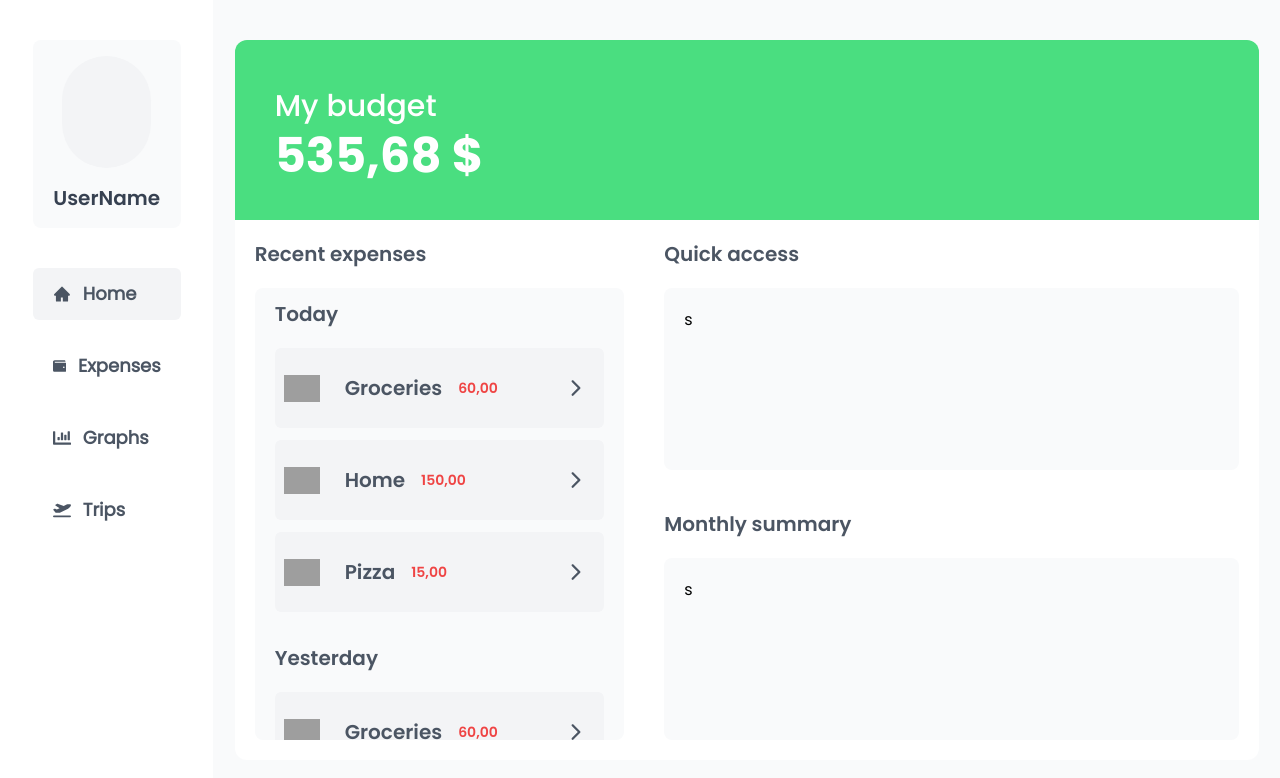
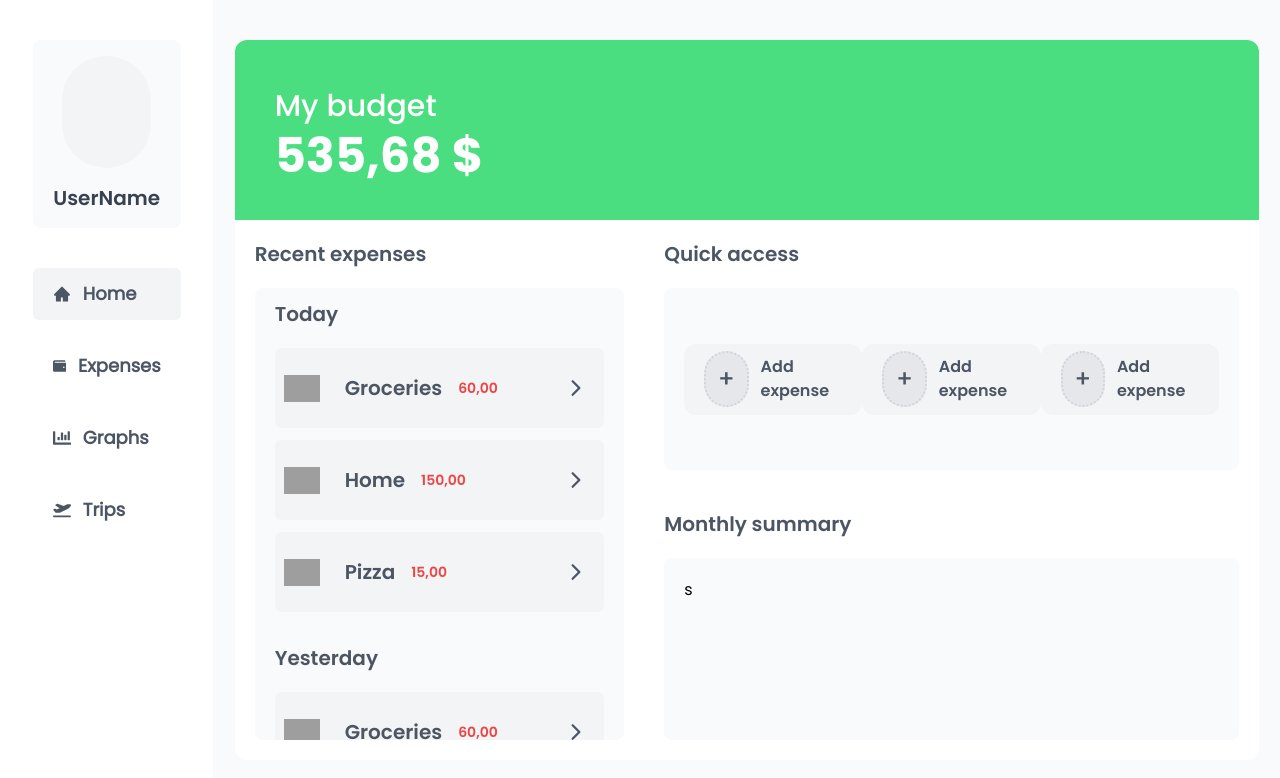
Before and after one commit to vexior27/BudgetFlow, a React (Create React App) app: page / in a window 1280 px wide. Shown: the top 778 px of the page. Built offline with nearby package versions, Linux system fonts and the light colour scheme; grey boxes are pictures that could not be loaded.

Commit message:
added quick access options

```diff
--- a/src/components/home/Home.js
+++ b/src/components/home/Home.js
@@ -21,10 +21,21 @@ export default function Home() {
                < RecentExpensesHeader day="yesterday" />
                </div>
             </div>
-            <div className='quick gap-5 p-5 flex items-start justify-start flex-col'>
+            <div className='quick gap-5 p-5 flex items-start justify-start flex-col text-gray-600'>
                <h1 className='text-gray-600 font-poppinsSemiBold text-xl'>Quick access</h1>
-               <div className='w-full bg-gray-50 rounded-lg p-5 h-full'>
-                  s
+               <div className='w-full bg-gray-50 rounded-lg p-5 h-full flex items-center justify-around flex-row '>
+                  <div className="bg-gray-100 h-2/4 w-auto flex items-center justify-center gap-3 rounded-xl pl-5 pr-5 hover:cursor-pointer hover:scale-110  duration-150 ease-in">
+                     <button className='bg-gray-200 w-15 h-15 rounded-full border-2 border-gray-300 border-dotted font-poppinsMedium text-2xl'>+</button>
+                     <h3 className='font-poppinsSemiBold'>Add expense</h3>
+                  </div>
+                  <div className="bg-gray-100 h-2/4 w-auto flex items-center justify-center gap-3 rounded-xl pl-5 pr-5 hover:cursor-pointer hover:scale-110  duration-150 ease-in">
+                     <button className='bg-gray-200 w-15 h-15 rounded-full border-2 border-gray-300 border-dotted font-poppinsMedium text-2xl'>+</button>
+                     <h3 className='font-poppinsSemiBold'>Add expense</h3>
+                  </div>
+                  <div className="bg-gray-100 h-2/4 w-auto flex items-center justify-center gap-3 rounded-xl pl-5 pr-5 hover:cursor-pointer hover:scale-110  duration-150 ease-in">
+                     <button className='bg-gray-200 w-15 h-15 rounded-full border-2 border-gray-300 border-dotted font-poppinsMedium text-2xl'>+</button>
+                     <h3 className='font-poppinsSemiBold'>Add expense</h3>
+                  </div>
                </div>
             </div>
             <div className='summary gap-5 p-5 flex items-start justify-start flex-col'>
--- a/tailwind.config.js
+++ b/tailwind.config.js
@@ -13,7 +13,11 @@ module.exports = {
         poppinsExtraBold: ['ExtraBold']
       },
       height: {
-        '90vh': '90vh'
+        '90vh': '90vh',
+        '15': '3.5rem'
+      },
+      width: {
+        '15': '3.5rem'
       }
     },
   },
```
